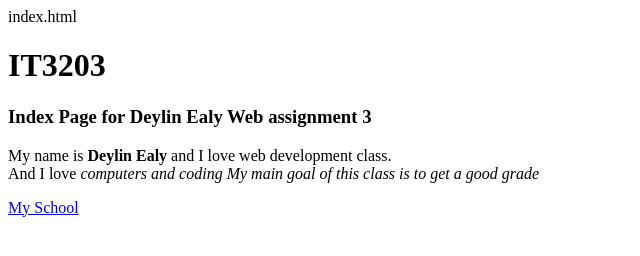
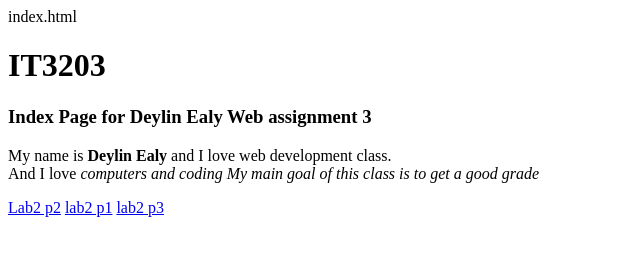
Before and after one commit to djnewbeez/Web-Assn-2-, a plain HTML site: page index.html in a window 1280 px wide. Shown: the whole page, without its empty margins (0-640 px from the left). Drawn offline with Linux system fonts and the light colour scheme.

Commit message:
Update index.html

```diff
--- a/index.html
+++ b/index.html
@@ -18,6 +18,10 @@ index.html
 
       <p>My name is <b>Deylin Ealy</b> and I love web 		  development class.  <br> And I love<i> computers and coding My main goal of this class is to get a good grade</i></p>
 
-    <a href= "link_of_lasalle_college">My School</a>
+<a href = "https://djnewbeez.github.io/file-C-Users-deyli-lab2p1.html/lab2p2.html">Lab2 p2</a>
+<a href = "https://djnewbeez.github.io/file-C-Users-deyli-lab2p1.html/lab2p1.html">lab2 p1</a>
+<a href = "https://djnewbeez.github.io/file-C-Users-deyli-lab2p1.html/lab2p3.html">lab2 p3</a>
+
   </body>
+
 </html>
```
